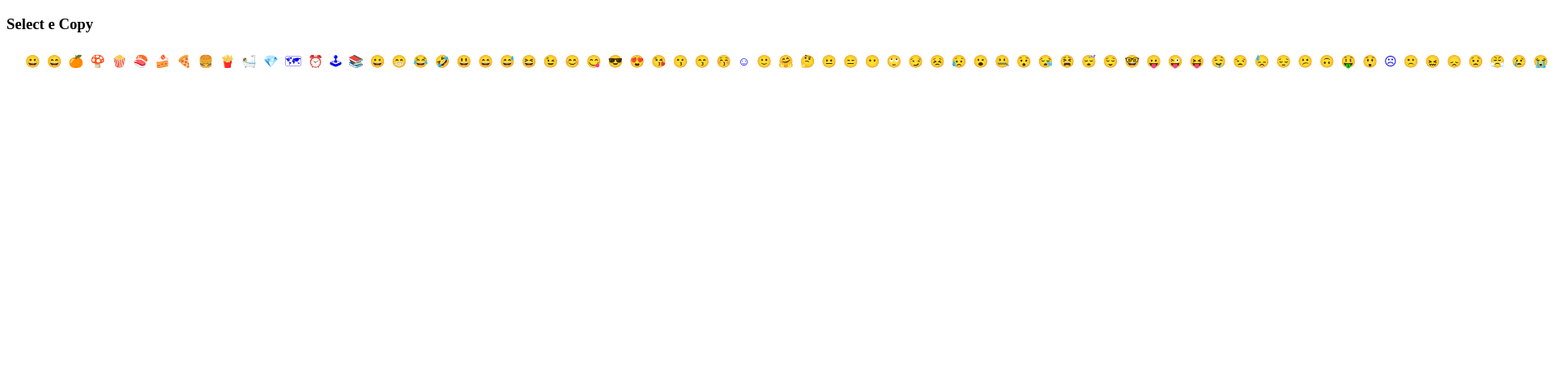
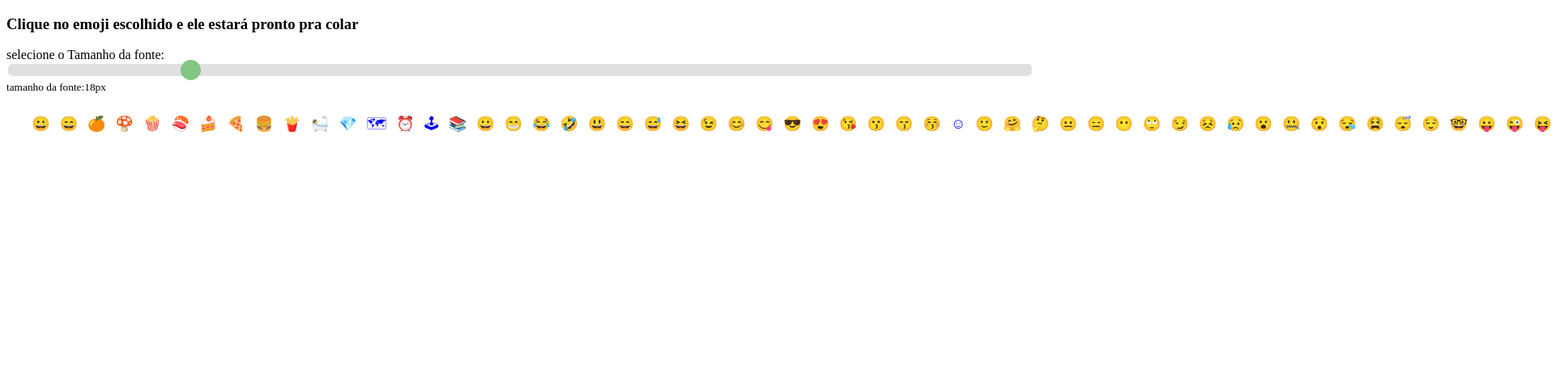
Before and after one commit to DiasVini/emoji-extension-for-chrome, a browser extension: page index.html in a window 1280 px wide. Shown: the top 477 px of the page at 81% size, 1920 px wide, since content can reach past the window. Drawn offline with Linux system fonts and the light colour scheme.

Commit message:
Add files via upload

```diff
--- a/cpy.js
+++ b/cpy.js
@@ -1,7 +1,12 @@
 createList();
+document.getElementById("myRange").addEventListener("change", function () {
+   resizeFont();
+   var val = document.getElementById("selectorValue");
+   val.innerText = document.getElementById("myRange").value;
+});
 
 
-function setClickable() {
+function setClicable() {
     var li = document.getElementsByTagName("a");
     for (var i = 0; i < li.length; i++) {
         li[i].addEventListener("click", function () {
@@ -111,9 +116,17 @@ function createList() {
 
         ahref.innerText = String.fromCodePoint(charList[i]);
         ahref.href = "#";
+        ahref.classList  ="icon";
         li.appendChild(ahref);
         ulist.appendChild(li);
     }
 
-    setClickable();
+    setClicable();
 }
+
+function resizeFont(){
+    var ahref = document.getElementsByClassName("icon");
+    for(alist of ahref){
+    alist.style.fontSize = document.getElementById("myRange").value +"px";
+        }
+}
--- a/index.html
+++ b/index.html
@@ -1,16 +1,17 @@
 <!DOCTYPE html>
 <html>
 <head>
+    <meta charset="UTF-8">
     <title>Hello World</title>
     <style>
         li{
             list-style: none;
 
-            padding: 2px;
-            margin: 2px;
+            padding: 3px;
+            margin: 3px;
         }
         li>a{
-            font-size: 15px;
+            font-size: 18px;
             text-decoration: none;
         }
         ul li{
@@ -20,11 +21,47 @@
         ul{
             padding-inline-start: 0 !important;
             width: 400px !important;
-            height: 300px;
+            height: 326px;
         }
+        .slider {
+            -webkit-appearance: none;
+            width: 100%;
+            height: 15px;
+            border-radius: 5px;
+            background: #d3d3d3;
+            outline: none;
+            opacity: 0.7;
+            -webkit-transition: .2s;
+            transition: opacity .2s;
+        }
+
+        .slider::-webkit-slider-thumb {
+            -webkit-appearance: none;
+            appearance: none;
+            width: 25px;
+            height: 25px;
+            border-radius: 50%;
+            background: #4CAF50;
+            cursor: pointer;
+        }
+
+        .slider::-moz-range-thumb {
+            width: 25px;
+            height: 25px;
+            border-radius: 50%;
+            background: #4CAF50;
+            cursor: pointer;
+
+        }
+
     </style>
 </head>
-<h3>Select e Copy</h3>
+<h3>Clique no emoji escolhido e ele estará pronto pra colar</h3>
+<div>selecione o Tamanho da fonte:</div>
+<div class="slidecontainer">
+    <input type="range" min="1" max="100" value="18" class="slider" id="myRange" >
+</div>
+<div class="font-size"><small>tamanho da fonte:<span id="selectorValue">18</span>px</small></div>
 <ul id="ulist" onload="createList()">
 
 </ul>
```
